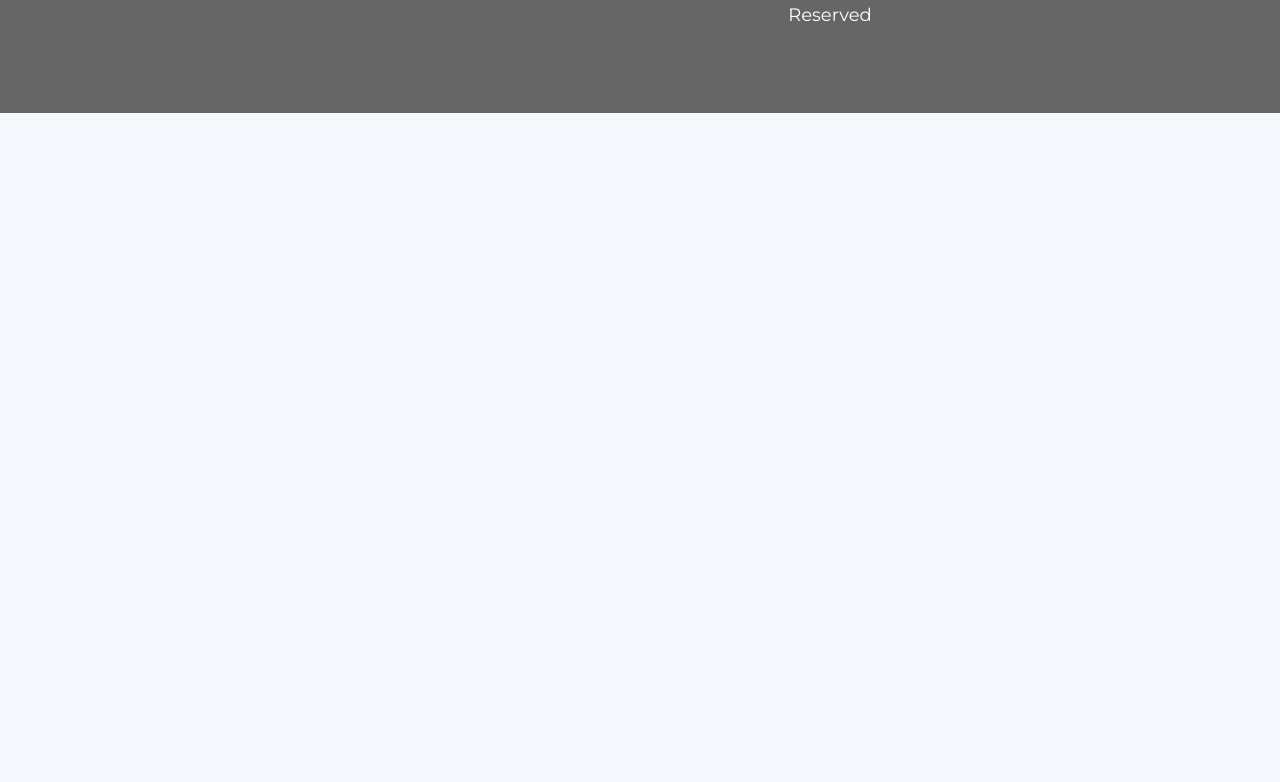
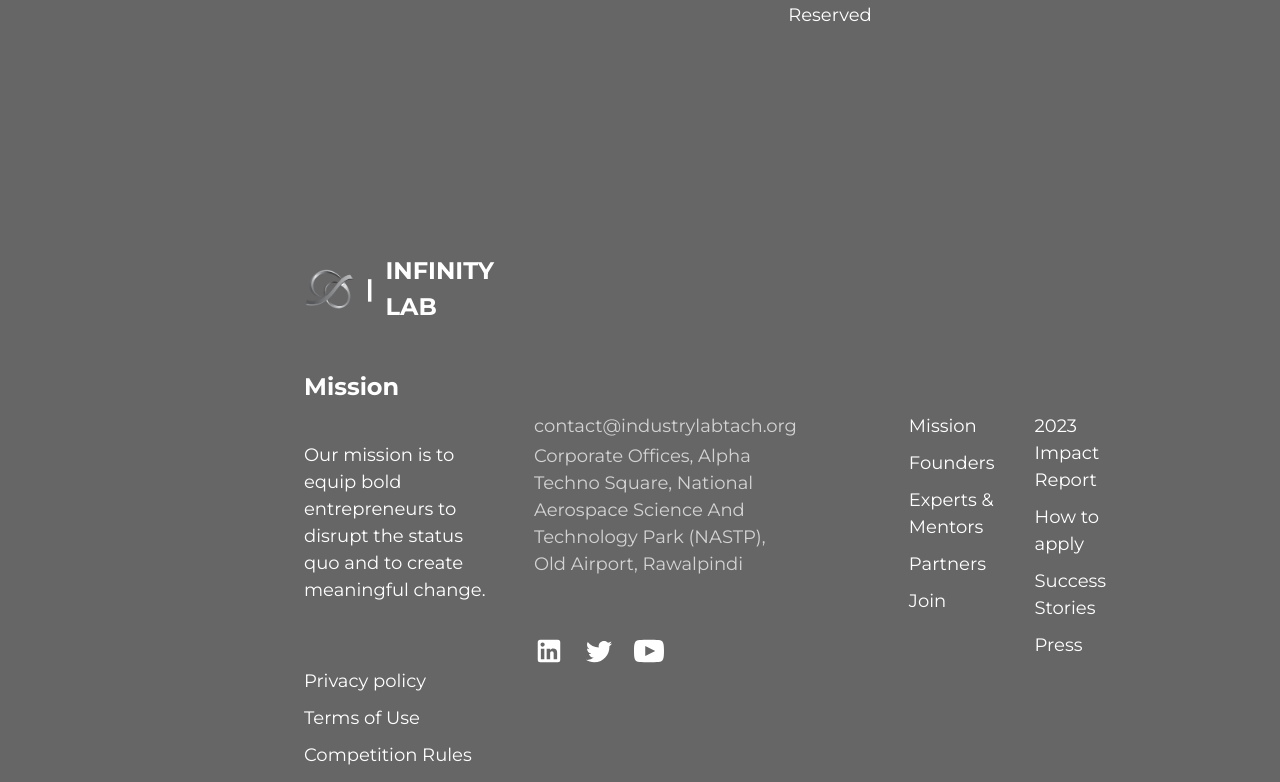
Before and after one commit to FaseehHayat21/Industry-tech-labs-4.0, a React (Vite) app: page / in a window 1280 px wide. Shown: the part 5389-6171 px from the top of the page. Before the commit the page ends 5502 px from the top, so only its background shows below. Built offline with nearby package versions, Linux system fonts and the light colour scheme; a web font is replaced by a local one.

Commit message:
Footer added on every page

```diff
--- a/src/App.jsx
+++ b/src/App.jsx
@@ -55,6 +55,8 @@
 import React from 'react';
 import { BrowserRouter as Router, Route, Routes } from 'react-router-dom';
 import Header from './component/LandingPage/Header/Header';
+import Footer from './component/LandingPage/footer/Footer';
+
 import Founders from './component/Community/Founder/Founders';
 import "./App.css";
 import LandingPage from './pages/LandingPage';
@@ -149,6 +151,9 @@ function App() {
           <Route path="/DroneFlying" element={<DroneFlying/>}/>
 
         </Routes>
+        <div className="footer">
+          <Footer />
+        </div>
         </Router>
   );
 }
```
